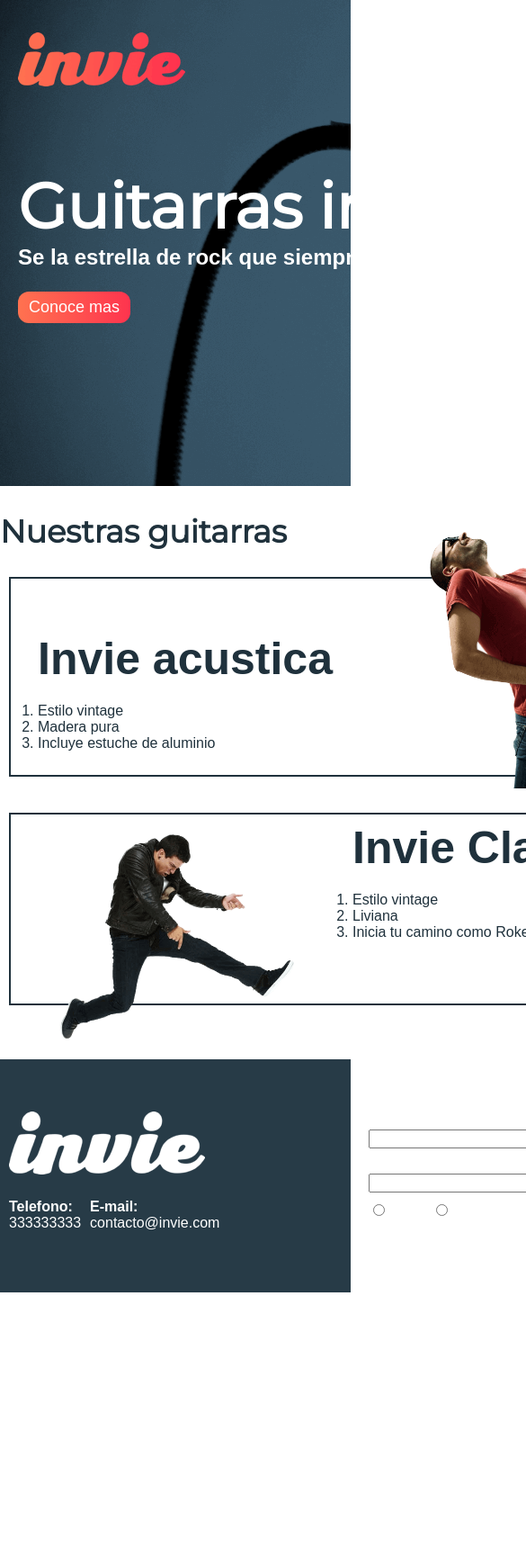
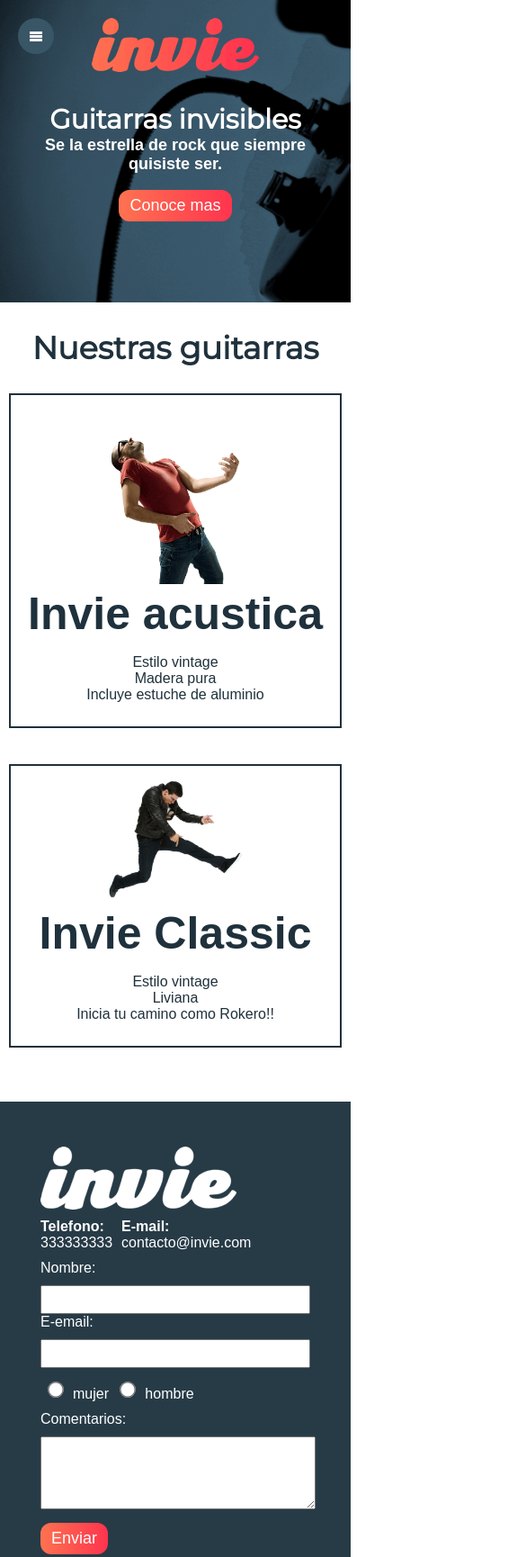
Before and after one commit to svalecillos/INVIE, a plain HTML site: page index.html in a window 390 px wide. Shown: the top 1730 px of the page at 90% size, 585 px wide, since content can reach past the window. Before the commit the page ends 1436 px from the top, so only its background shows below. Drawn offline with Linux system fonts and the light colour scheme; a web font is replaced by a local one.

Commit message:
Subiendo cambios

```diff
--- /dev/null
+++ b/css/media-query.css
@@ -0,0 +1,4 @@
+body{
+	background: red;
+	border: 10px solid blue;
+}
--- a/css/style.css
+++ b/css/style.css
@@ -1,3 +1,46 @@
+/*Medidas importantes para las medias querys
+	320px, 768px, 1024px
+*/
+
+@font-face {
+  font-family: 'icomoon';
+  src:  url('../font/icomoon.eot?myjk03');
+  src:  url('../font/icomoon.eot?myjk03#iefix') format('embedded-opentype'),
+    url('../font/icomoon.ttf?myjk03') format('truetype'),
+    url('../font/icomoon.woff?myjk03') format('woff'),
+    url('../font/icomoon.svg?myjk03#icomoon') format('svg');
+  font-weight: normal;
+  font-style: normal;
+}
+
+[class^="icon-"], [class*=" icon-"] {
+  /* use !important to prevent issues with browser extensions that change fonts */
+  font-family: 'icomoon' !important;
+  speak: none;
+  font-style: normal;
+  font-weight: normal;
+  font-variant: normal;
+  text-transform: none;
+  line-height: 1;
+
+  /* Better Font Rendering =========== */
+  -webkit-font-smoothing: antialiased;
+  -moz-osx-font-smoothing: grayscale;
+}
+
+.icon-phone:before {
+  content: "\e942";
+}
+.icon-menu:before {
+  content: "\e9bd";
+}
+.icon-close:before {
+  content: "\ea0d";
+}
+.icon-mail3:before {
+  content: "\ea85";
+}
+
 /*Selector universal*/
 *{
 	/*padding: 10px;*/
@@ -61,7 +104,7 @@ input:focus, textarea:focus{
 
 /*Selectores de clases*/
 .contenedor{
-    width: 800px;
+    max-width: 800px;
 	margin: auto;
 	position: relative;
 }
@@ -271,3 +314,188 @@ column-reverse: Elementos se colocan de abajo hacia arriba.*/
 .tabla{
 	margin: 50px 0;
 }
+
+.burguer-button{
+	width: 40px;
+	border-radius: 50px;
+	line-height: 40px;
+	height: 40px;
+	background: #395667;
+	display: inline-block;
+	text-align: center;
+	cursor: pointer;
+	position: absolute;
+	left: 20px;
+	top: 20px;
+	z-index: 3;
+}
+
+@media screen and (max-width: 800px) {
+	/*Portada*/
+	.titulo{
+		font-size: 45px;
+		margin-top: 30px;
+	}
+
+	.title-a{
+		font-size: 18px;
+	}
+
+	.portada{
+		height: auto;
+	}
+	/*Portada*/
+
+	/*Guitarras*/
+	.guitarras{
+		text-align: center;
+	}
+
+	.guitarra li{
+		list-style: none;
+	}
+
+	.guitarra.b{
+		height: auto;
+	}
+
+	.izquierda, .derecha{
+		float: none;
+		position: static;
+	}
+
+	.title-b{
+		margin: 0;
+	}
+
+	.contenedor-guitarra-a{
+		padding: 0;
+	}
+
+	.contenedor-guitarra-b{
+		position: static;
+		margin: 0;
+	}
+	/*Guitarras*/
+}
+
+@media screen and (max-width: 767px){
+	/* Footer */
+	.footer .contenedor {
+		display: block;
+	}
+
+	.contacto {
+		margin: 0 auto;
+	}
+
+	.formulario {
+		display: block;
+		margin: auto;
+		width: 300px;
+	}
+
+	.col1 {
+		margin-right: 0;
+	}
+
+	input[type="text"],
+	input[type="email"]{
+		font-size: 16px;
+		padding: 5px;
+	}
+
+	input[type="radio"]{
+		zoom: 1.5;
+	}
+
+	textarea{
+		width: 100%;
+	}
+}
+
+@media screen and (max-width: 650px){
+	header{
+		text-align: center;
+	}
+
+	.menu{
+		position: static;
+		display: block;
+	}
+
+	.menu li:first-child {
+		margin:0;
+	}
+
+	.menu ul{
+		padding: 0;
+	}
+
+	.logotipo{
+		margin: 0;
+	}
+}
+
+@media screen and (max-width: 500px){
+
+	.portada .contenedor{
+		position: static;
+	}
+
+	.menu{
+		background: rgba(255, 60, 88, .8);
+		position: absolute;
+		left: -100%;
+		top: 0;
+		z-index: 2;
+		bottom: 0;
+		right: 0;
+		display: flex;
+		align-items: center;
+		width: 100%;
+		transition: .3s;
+
+	}
+
+	.menu.active{
+		left: 0;
+	}
+
+	.menu ul{
+		flex: 1;
+	}
+
+	.menu li{
+		display: block;
+		margin: 0;
+		padding: 20px 0;
+		border-bottom: 1px solid white;
+	}
+
+	.menu li:before{
+		display: none;
+	}
+
+	.menu li:first-child{
+		border-top: 1px solid white;
+	}
+
+	.portada{
+		text-align: center;
+	}
+
+	.titulo{
+		font-size: 30px;
+	}
+
+	.title {
+		font-size: 16px;
+	}
+
+	/*Guitarras*/
+	.guitarra img{
+		width: 200px;
+		height: auto;
+	}
+}
--- a/index.html
+++ b/index.html
@@ -7,6 +7,7 @@
 	<link href="https://fonts.googleapis.com/css?family=Montserrat|Allerta" rel="stylesheet">
 	<!--<link href="https://fonts.googleapis.com/css?family=Allerta" rel="stylesheet">-->
 	<link rel="stylesheet" type="text/css" href="css/style.css">
+	<!--<link rel="stylesheet" media="(max-width: 800px)" href="css/media-query.css">-->
 </head>
 <body>
 	<!--Portada-->
@@ -17,7 +18,8 @@
 				<img src="image/invie.png"/>
 			</figure>
 			<!--Menu-->
-			<nav class="menu">
+			<span class="burguer-button icon-menu" id="burguer-button"></span>
+			<nav class="menu" id="menu">
 				<ul>
 					<li><a href="index.html">Home</a></li>
 					<li><a href="#guitarras">Guitarras</a></li>
@@ -89,5 +91,13 @@
 			</form>
 		</div>
 	</footer>
+	<script type="text/javascript">
+		var $menuBoton = document.getElementById('burguer-button');
+		var $menu = document.getElementById('menu');
+
+		$menuBoton.addEventListener('touchstart', function() {
+			$menu.classList.toggle('active');
+		});
+	</script>
 </body>
 </html>
```
Also changed, not shown: font/icomoon.ttf (added), font/icomoon.woff (added), 2 other files.
